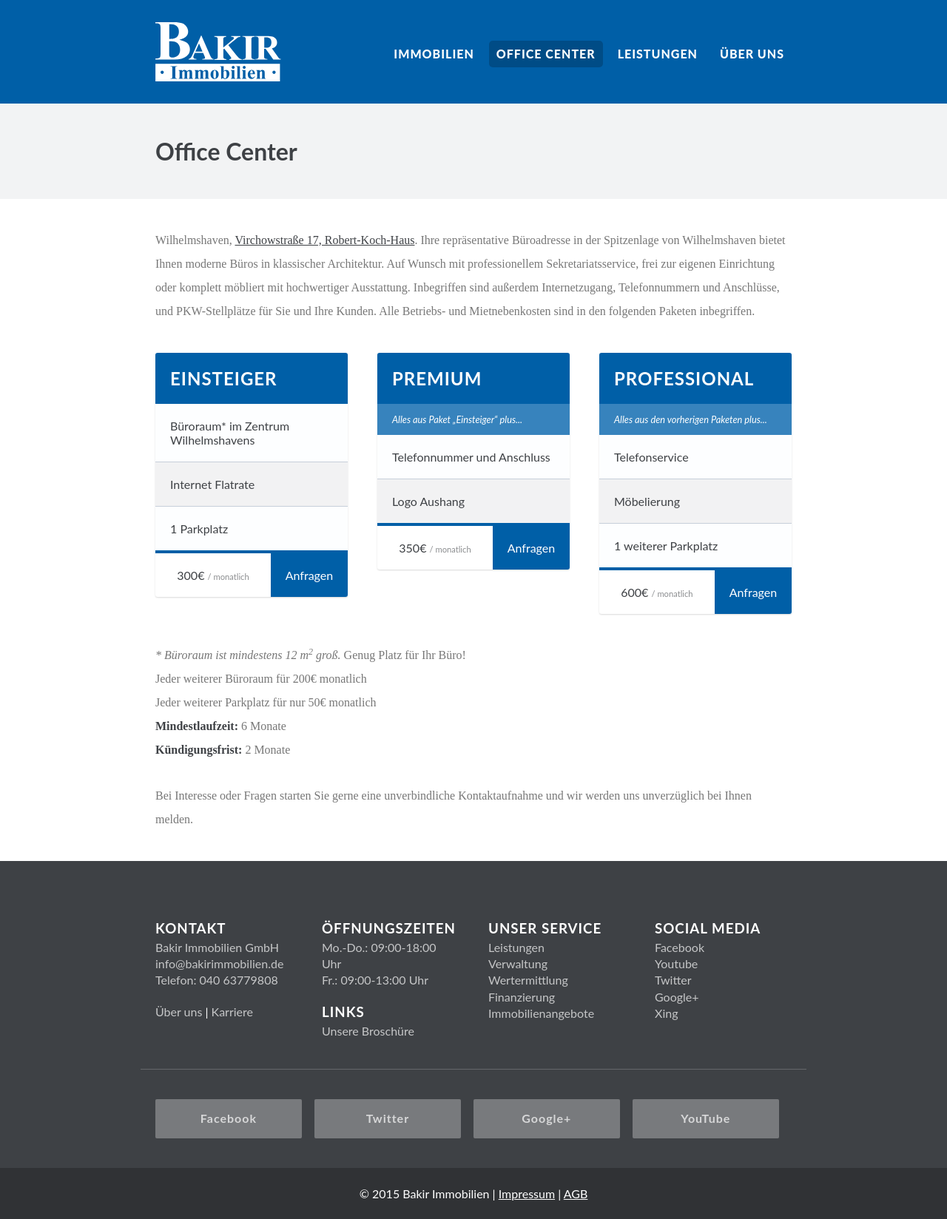
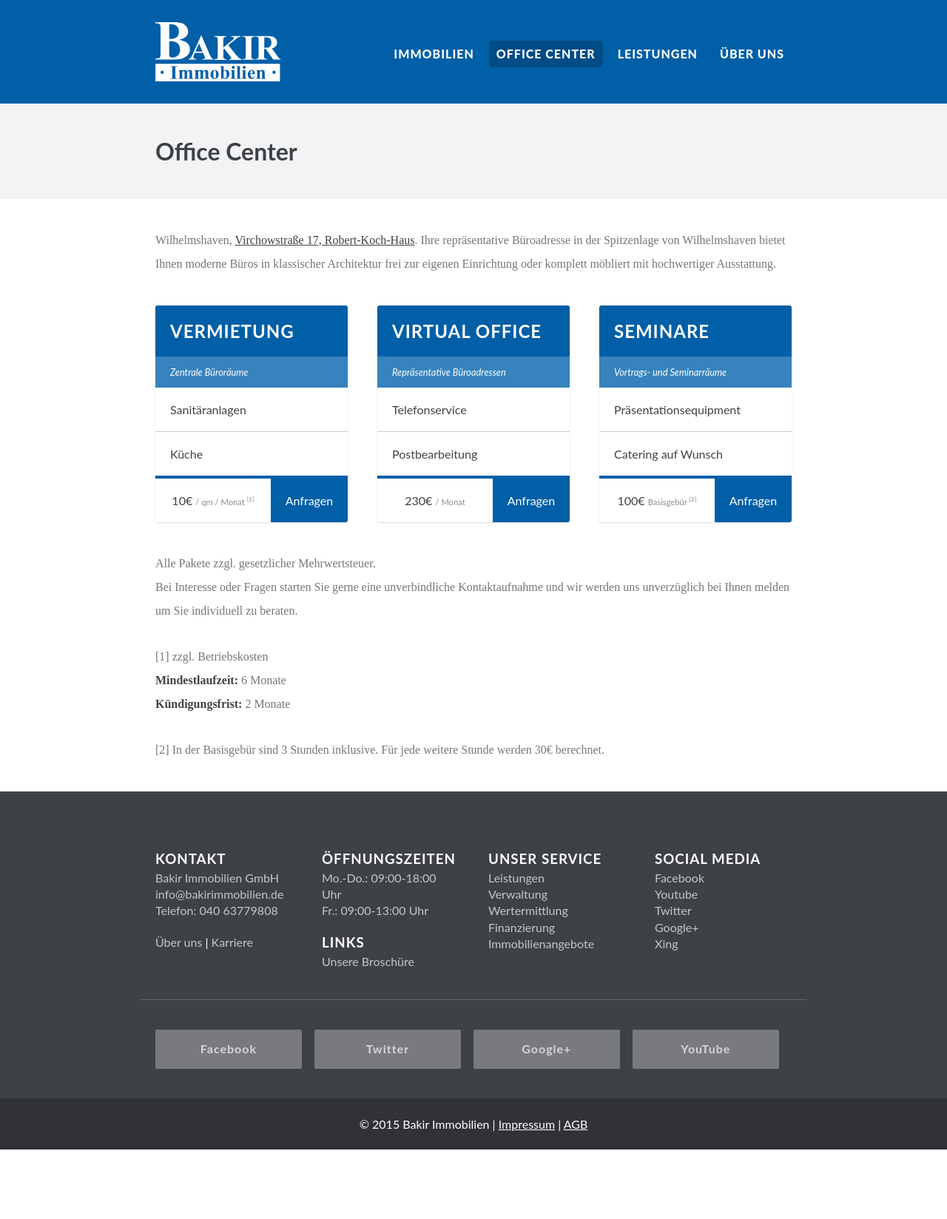
Before and after one commit to bakirnetwork/bakirimmobilien_de, a Jekyll site: the page built from _pages/officecenter.html, in a window 1280 px wide. Shown: the whole page at 74% size. Built offline with Jekyll 4.4.1, drawn with Linux system fonts in a browser that asks for light colours; nearby versions of some CDN libraries; some web fonts are replaced; after the commit the page ends 1554 px from its top, so only the background shows below that.

Commit message:
Office Center Aktualisierungen

```diff
--- a/_pages/officecenter.html
+++ b/_pages/officecenter.html
@@ -15,28 +15,31 @@ bodyclasses: officecenter
 	</div>
 	<div class="row page-content">
 		<div class="col span-12">
-			Wilhelmshaven, <a href="https://goo.gl/maps/b1Q0M" target="_blank">Virchowstraße 17, Robert-Koch-Haus</a>. Ihre repräsentative Büroadresse in der Spitzenlage von Wilhelmshaven bietet Ihnen moderne Büros in klassischer Architektur. Auf Wunsch mit professionellem Sekretariatsservice, frei zur eigenen Einrichtung oder komplett möbliert mit hochwertiger Ausstattung. Inbegriffen sind außerdem Internetzugang, Telefonnummern und Anschlüsse, und PKW-Stellplätze für Sie und Ihre Kunden. Alle Betriebs- und Mietnebenkosten sind in den folgenden Paketen inbegriffen.
+			Wilhelmshaven, <a href="https://goo.gl/maps/b1Q0M" target="_blank">Virchowstraße 17, Robert-Koch-Haus</a>.
+			Ihre repräsentative Büroadresse in der Spitzenlage von Wilhelmshaven bietet Ihnen moderne Büros in klassischer
+			Architektur frei zur eigenen Einrichtung oder komplett möbliert mit hochwertiger Ausstattung.
 		</div>
 	</div>
 	<div class="row pricing">
 		<div class="col span-4">
 			<div class="box">
 
-				<h2 class="box__title">Einsteiger</h2>
+				<h2 class="box__title">Vermietung</h2>
 
 				<div class="box__content">
 
+					<span class="info">Zentrale Büroräume</span>
+
 					<ul>
-						<li>Büroraum* im Zentrum Wilhelmshavens</li>
-						<li>Internet Flatrate</li>
-						<li>1 Parkplatz</li>
+						<li>Sanitäranlagen</li>
+						<li>Küche</li>
 					</ul>
 
 				</div>
 
 				<div class="price-contact">
 					<div class="price-contact__price">
-						300€ <span class="small">/ monatlich</span>
+						10€ <span class="small">/ qm / Monat <sup><a href="#fn1">[1]</a></sup></span>
 					</div>
 					<a class="price-contact__contact" href="/kontakt/">Anfragen</a>
 				</div>
@@ -46,22 +49,22 @@ bodyclasses: officecenter
 		<div class="col span-4">
 			<div class="box">
 
-				<h2 class="box__title">Premium</h2>
+				<h2 class="box__title">Virtual Office</h2>
 
 				<div class="box__content">
 
-					<span class="as-before">Alles aus Paket „Einsteiger“ plus...</span>
+					<span class="info">Repräsentative Büroadressen</span>
 
 					<ul>
-						<li>Telefonnummer und Anschluss</li>
-						<li>Logo Aushang</li>
+						<li>Telefonservice</li>
+						<li>Postbearbeitung</li>
 					</ul>
 
 				</div>
 
 				<div class="price-contact">
 					<div class="price-contact__price">
-						350€ <span class="small">/ monatlich</span>
+						230€ <span class="small">/ Monat</span>
 					</div>
 					<a class="price-contact__contact" href="/kontakt/">Anfragen</a>
 				</div>
@@ -71,23 +74,22 @@ bodyclasses: officecenter
 		<div class="col span-4">
 			<div class="box">
 
-				<h2 class="box__title">Professional</h2>
+				<h2 class="box__title">Seminare</h2>
 
 				<div class="box__content">
 
-					<span class="as-before">Alles aus den vorherigen Paketen plus...</span>
+					<span class="info">Vortrags- und Seminarräume</span>
 
 					<ul>
-						<li>Telefonservice</li>
-						<li>Möbelierung</li>
-						<li>1 weiterer Parkplatz</li>
+						<li>Präsentationsequipment</li>
+						<li>Catering auf Wunsch</li>
 					</ul>
 
 				</div>
 
 				<div class="price-contact">
 					<div class="price-contact__price">
-						600€ <span class="small">/ monatlich</span>
+						100€ <span class="small">Basisgebür <sup><a href="#fn2">[2]</a></sup></span>
 					</div>
 					<a class="price-contact__contact" href="/kontakt/">Anfragen</a>
 				</div>
@@ -99,15 +101,17 @@ bodyclasses: officecenter
 	<div class="row page-content">
 		<div class="col span-12">
 			<p>
-				<em>* Büroraum ist mindestens 12 m<sup>2</sup> groß.</em> Genug Platz für Ihr Büro!<br>
-				Jeder weiterer Büroraum für 200€ monatlich<br>
-				Jeder weiterer Parkplatz für nur 50€ monatlich<br>
-
+				Alle Pakete zzgl. gesetzlicher Mehrwertsteuer.<br>
+				Bei Interesse oder Fragen starten Sie gerne eine unverbindliche Kontaktaufnahme und wir werden uns unverzüglich bei Ihnen melden um Sie individuell zu beraten.
+			</p>
+			<p id="fn1">
+				[1] zzgl. Betriebskosten<br>
 				<strong>Mindestlaufzeit:</strong> 6 Monate<br>
 				<strong>Kündigungsfrist:</strong> 2 Monate
 			</p>
-			<p>
-				Bei Interesse oder Fragen starten Sie gerne eine unverbindliche Kontaktaufnahme und wir werden uns unverzüglich bei Ihnen melden.
+			<p id="fn2">
+				[2] In der Basisgebür sind 3 Stunden inklusive.
+				Für jede weitere Stunde werden 30€ berechnet.
 			</p>
 		</div>
 	</div>
--- a/assets/css/components/_officecenter.sass
+++ b/assets/css/components/_officecenter.sass
@@ -9,7 +9,7 @@ $bdi-light: desaturate(lighten($bdi, 15%), 45%)
 		padding: 40px 0
 		line-height: 2
 
-	.as-before
+	.info
 		display: block
 		padding: 1em 20px
 
@@ -44,12 +44,16 @@ $bdi-light: desaturate(lighten($bdi, 15%), 45%)
 		li
 			margin: 0
 			padding: 20px
-			background: #fdfeff
-			border-bottom: 1px solid #c6ced9
-			&:nth-child(even)
-				background: #f2f2f3
+			border-bottom: 1px solid $grey
+
+			color: $dark
+			background: white
+
 			&:last-child
 				border-bottom: 0
+
+	sup a
+		text-decoration: none
 
 @media(max-width: 767px)
 	.pricing > .col
```
